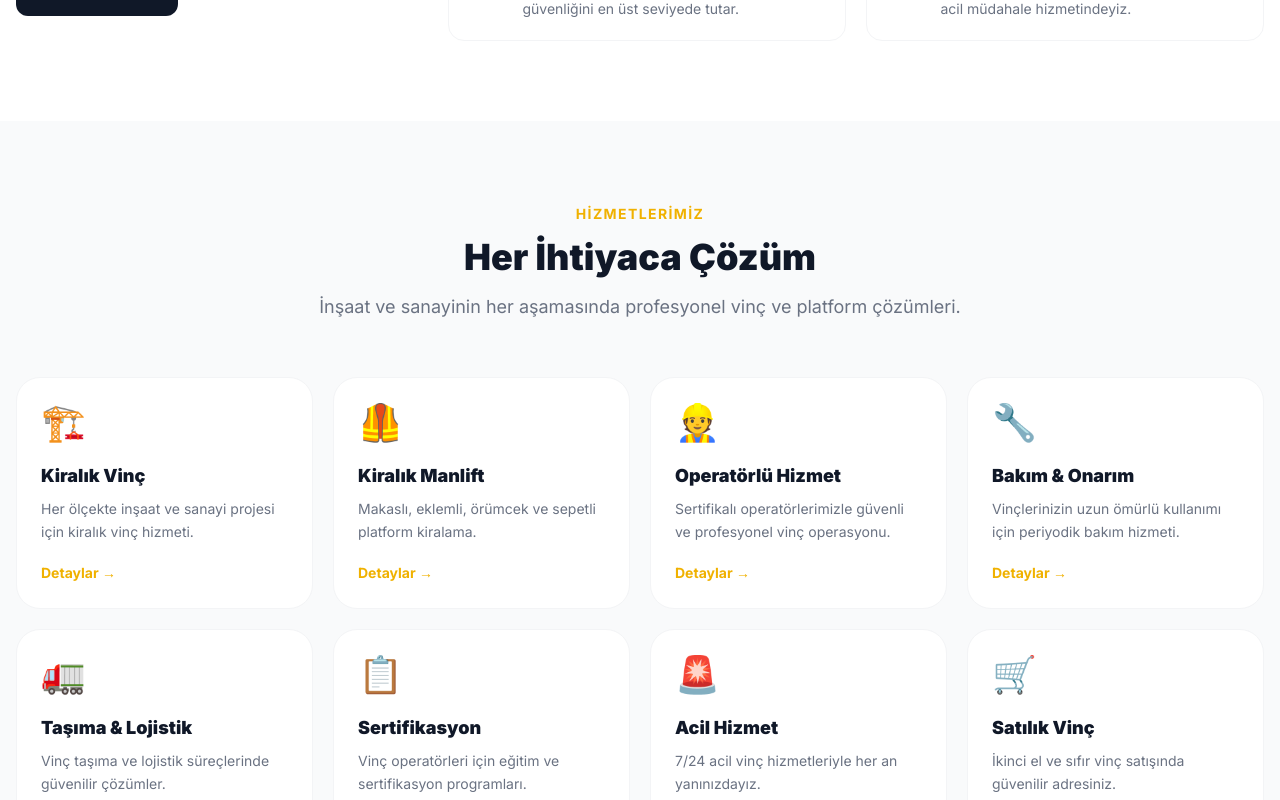
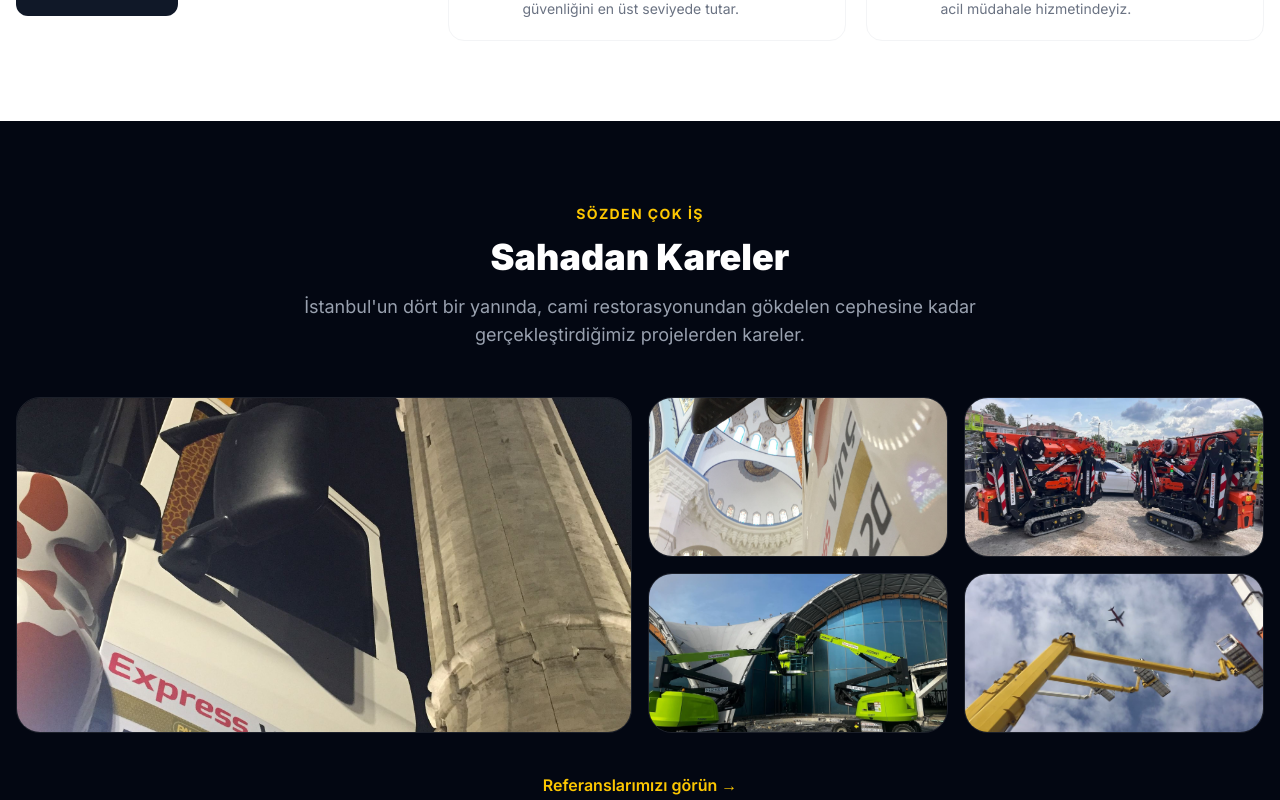
Before and after one commit to fatihemincakiroglu/vincdeposu, a Next.js app: page / in a window 1280 px wide. Shown: the part 1420-2220 px from the top of the page. Built offline with nearby package versions, Linux system fonts and the light colour scheme.

Commit message:
Anasayfaya sahadan kareler galerisi eklendi

```diff
--- a/app/page.tsx
+++ b/app/page.tsx
@@ -1,4 +1,5 @@
 import Link from "next/link";
+import Image from "next/image";
 import type { Metadata } from "next";
 
 export const metadata: Metadata = {
@@ -81,6 +82,14 @@ const neden = [
   { icon: "🔧", title: "Bakımlı Filo", desc: "Filomuz düzenli teknik kontrollerden geçer, arıza riskini minimize ederiz." },
   { icon: "👷", title: "Sertifikalı Operatör", desc: "Eğitimli ve belgeli operatörlerimiz iş güvenliğini en üst seviyede tutar." },
   { icon: "📞", title: "7/24 Destek", desc: "Gece ya da gündüz, her an teknik destek ve acil müdahale hizmetindeyiz." },
+];
+
+const galeri = [
+  { src: "/images/vinc-kiralama-gece-calismasi.jpg", alt: "Gece saatlerinde minarede vinç ile çalışma", buyuk: true },
+  { src: "/images/vinc-cami-ic-mekan-calismasi.jpg", alt: "Cami iç mekanında kiralık vinç ile yapılan çalışma" },
+  { src: "/images/orumcek-platform-spxs32.jpg", alt: "Örümcek platform SPXS32 model manlift" },
+  { src: "/images/eklemli-platform-stadyum-cephe.jpg", alt: "Eklemli platform ile stadyum cephe çalışması" },
+  { src: "/images/sepetli-vinc-platform-gokyuzu.jpg", alt: "Sepetli vinç platformları gökyüzünde çalışma anı" },
 ];
 
 export default function HomePage() {
@@ -217,6 +226,48 @@ export default function HomePage() {
                 </div>
               ))}
             </div>
+          </div>
+        </div>
+      </section>
+
+      {/* ══════════════════════════════════════
+          SAHADAN KARELER
+      ══════════════════════════════════════ */}
+      <section className="py-20 px-4 bg-gray-950">
+        <div className="max-w-7xl mx-auto">
+          <div className="text-center mb-12">
+            <span className="text-yellow-400 font-bold text-sm uppercase tracking-widest">Sözden Çok İş</span>
+            <h2 className="text-4xl font-black text-white mt-3 mb-4">Sahadan Kareler</h2>
+            <p className="text-gray-400 text-lg max-w-2xl mx-auto">
+              İstanbul&apos;un dört bir yanında, cami restorasyonundan gökdelen cephesine kadar
+              gerçekleştirdiğimiz projelerden kareler.
+            </p>
+          </div>
+
+          <div className="grid grid-cols-2 md:grid-cols-4 gap-4 md:auto-rows-[160px]">
+            {galeri.map((g) => (
+              <div
+                key={g.src}
+                className={`relative rounded-3xl overflow-hidden border border-white/10 group ${
+                  g.buyuk ? "col-span-2 row-span-2 aspect-square md:aspect-auto" : "aspect-square md:aspect-auto"
+                }`}
+              >
+                <Image
+                  src={g.src}
+                  alt={g.alt}
+                  fill
+                  className="object-cover group-hover:scale-110 transition duration-500"
+                  sizes="(max-width: 768px) 50vw, 25vw"
+                />
+                <div className="absolute inset-0 bg-gradient-to-t from-black/50 via-transparent to-transparent opacity-0 group-hover:opacity-100 transition" />
+              </div>
+            ))}
+          </div>
+
+          <div className="text-center mt-10">
+            <Link href="/referans" className="text-yellow-400 font-semibold hover:underline">
+              Referanslarımızı görün →
+            </Link>
           </div>
         </div>
       </section>
```
